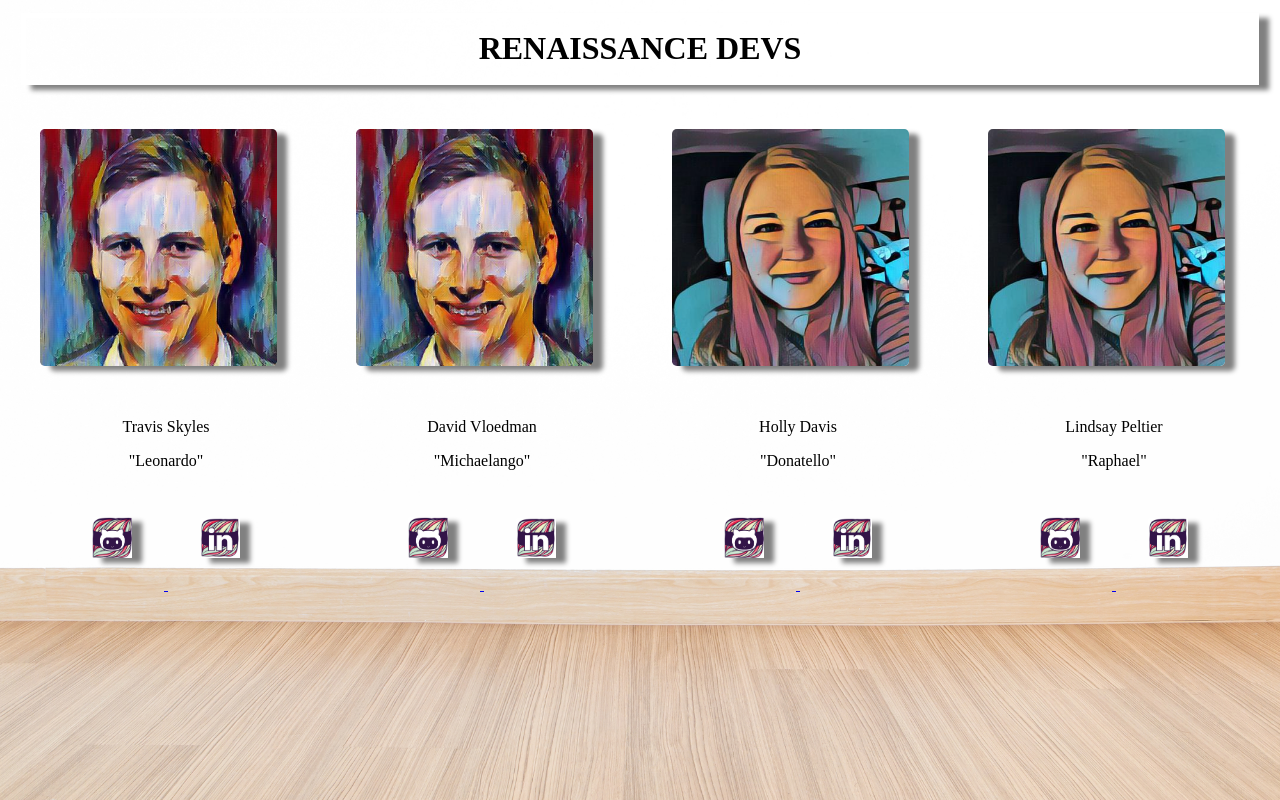
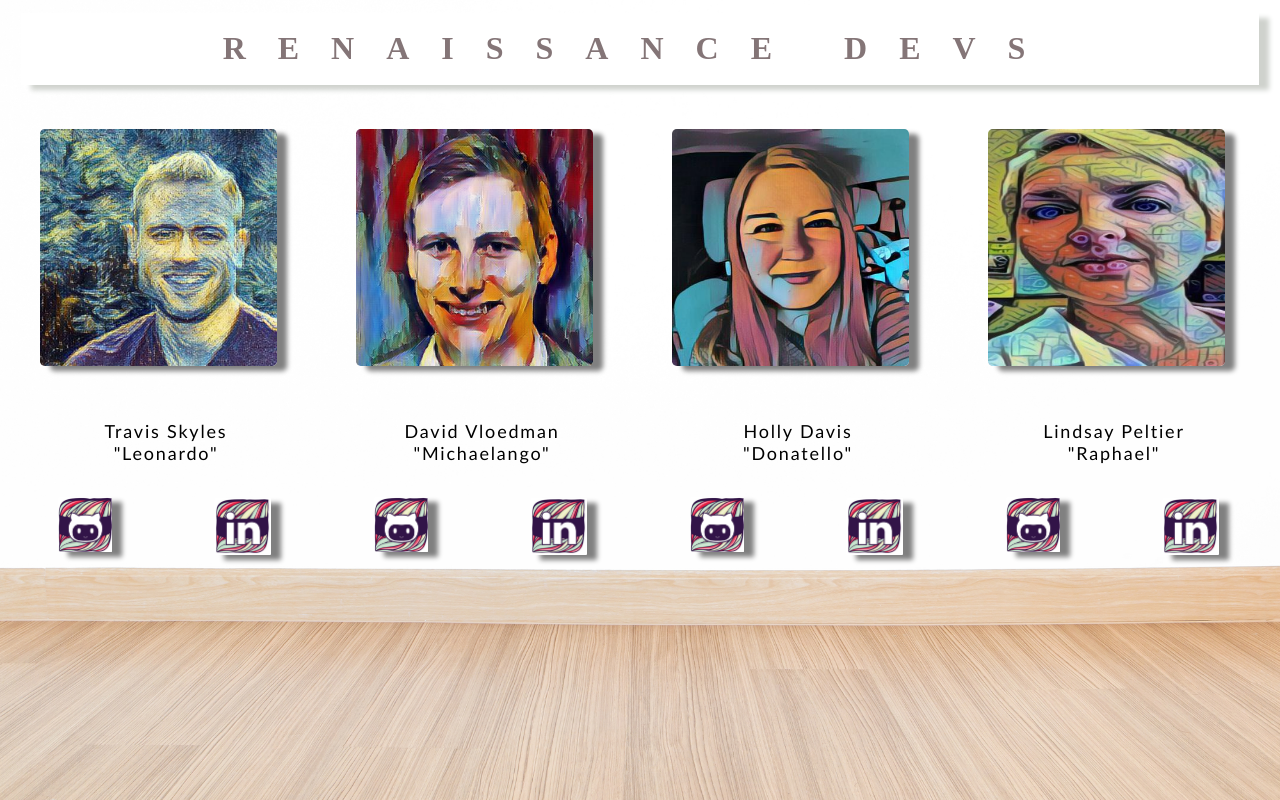
Before and after one commit to LindsayPeltier/aboutustemp, a plain HTML site: page index.html in a window 1280 px wide. Drawn offline with Linux system fonts and the light colour scheme.

Commit message:
layout complete

```diff
--- a/aboutus.css
+++ b/aboutus.css
@@ -24,10 +24,24 @@ body {
 
 h1 {
   border: 5px solid white;
+  background-color: white;
+  color: #847577;
   text-align: center;
   padding: 1%;
   margin: 1%;
-  box-shadow: 10px 5px 5px grey;
+  box-shadow: 10px 5px 5px #cfd2cd;
+  letter-spacing: 1em;
+}
+
+.contact-icons {
+  display: flex;
+  flex-direction: row;
+  justify-content: center;
+}
+
+a > img {
+  max-width: 35%;
+  min-width: 35%;
 }
 
 img {
@@ -36,6 +50,13 @@ img {
   height: auto;
   box-shadow: 10px 5px 5px grey;
   border-radius: 2%;
+}
+
+p {
+  font-family: 'Trebuchet MS', 'Lucida Sans Unicode', 'Lucida Grande',
+    'Lucida Sans', Arial, sans-serif;
+  font-size: large;
+  letter-spacing: 0.1em;
 }
 
 #travis > * {
--- a/index.html
+++ b/index.html
@@ -12,66 +12,54 @@
 
     <div id="wrapper">
       <div id="travis">
-        <img src="/images/pretty image (1).jpg" alt="Travis Skyles" />
-        <p class="devname">Travis Skyles</p>
-        <p class="callsign">"Leonardo"</p>
+        <img src="/images/pretty image (2).jpg" alt="Travis Skyles" />
+        <p>Travis Skyles<br/>"Leonardo"</p>
 
         <div class="contact-icons">
           <a href="https://github.com/tskyles">
-            <img alt="GitHub" src="/images/githubartsy.png" width=40"
-            height="40">
+            <img alt="GitHub" src="/images/githubartsy.png">
           </a>
           <a href="https://www.linkedin.com/in/travisskyles/">
-            <img alt="LinkedIn" src="/images/linkedinartsy.png" width=40"
-            height="40">
+            <img alt="LinkedIn" src="/images/linkedinartsy.png">
           </a>
         </div>
       </div>
 
       <div id="david">
         <img src="images/pretty image (1).jpg" alt="David Vloedman" />
-        <p class="devname">David Vloedman</p>
-        <p class="callsign">"Michaelango"</p>
+        <p>David Vloedman</br>"Michaelango"</p>
         <div class="contact-icons">
           <a href="https://github.com/david-vloedman">
-            <img alt="GitHub" src="/images/githubartsy.png" width=40"
-            height="40">
+            <img alt="GitHub" src="/images/githubartsy.png">
           </a>
           <a href="https://www.linkedin.com/in/davidvloedman/">
-            <img alt="LinkedIn" src="/images/linkedinartsy.png" width=40"
-            height="40">
+            <img alt="LinkedIn" src="/images/linkedinartsy.png">
           </a>
         </div>
       </div>
 
       <div id="holly">
         <img src="/images/pretty image.jpg" alt="Holly Davis" />
-        <p class="devname">Holly Davis</p>
-        <p class="callsign">"Donatello"</p>
+        <p>Holly Davis</br>"Donatello"</p>
         <div class="contact-icons">
           <a href="https://github.com/hollydavis541">
-            <img alt="GitHub" src="/images/githubartsy.png" width=40"
-            height="40">
+            <img alt="GitHub" src="/images/githubartsy.png">
           </a>
           <a href="https://www.linkedin.com/in/hollydavis541/">
-            <img alt="LinkedIn" src="/images/linkedinartsy.png" width=40"
-            height="40">
+            <img alt="LinkedIn" src="/images/linkedinartsy.png">
           </a>
         </div>
       </div>
 
       <div id="lindsay">
-        <img src="/images/pretty image.jpg" alt="Lindsay Peltier" />
-        <p class="devname">Lindsay Peltier</p>
-        <p class="callsign">"Raphael"</p>
+        <img src="/images/lindsay-art (2).jpg" alt="Lindsay Peltier" />
+        <p>Lindsay Peltier</br>"Raphael"</p>
         <div class="contact-icons">
           <a href="https://github.com/lindsaypeltier">
-            <img alt="GitHub" src="/images/githubartsy.png" width=40"
-            height="40">
+            <img alt="GitHub" src="/images/githubartsy.png">
           </a>
           <a href="https://www.linkedin.com/in/lindsaypeltier/">
-            <img alt="LinkedIn" src="/images/linkedinartsy.png" width=40"
-            height="40">
+            <img alt="LinkedIn" src="/images/linkedinartsy.png">
           </a>
         </div>
       </div>
```
Also changed, not shown: images/lindsay-art (2).jpg (added), images/pretty image (6).jpg (deleted), images/pretty image (7) (1).jpg (added).
